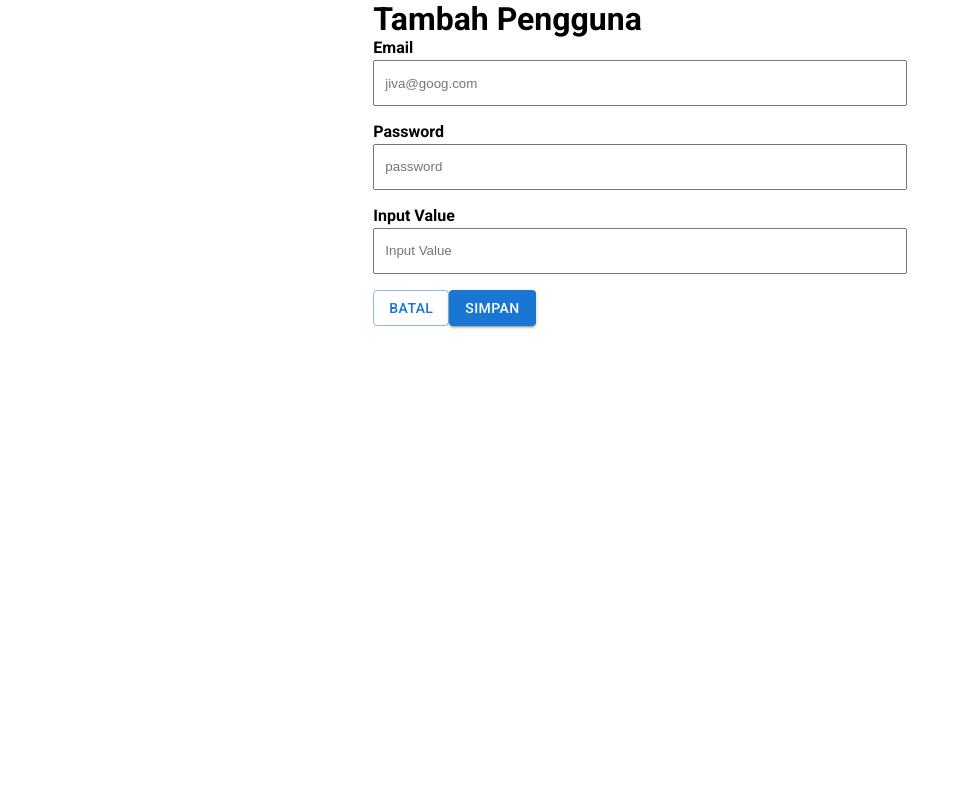
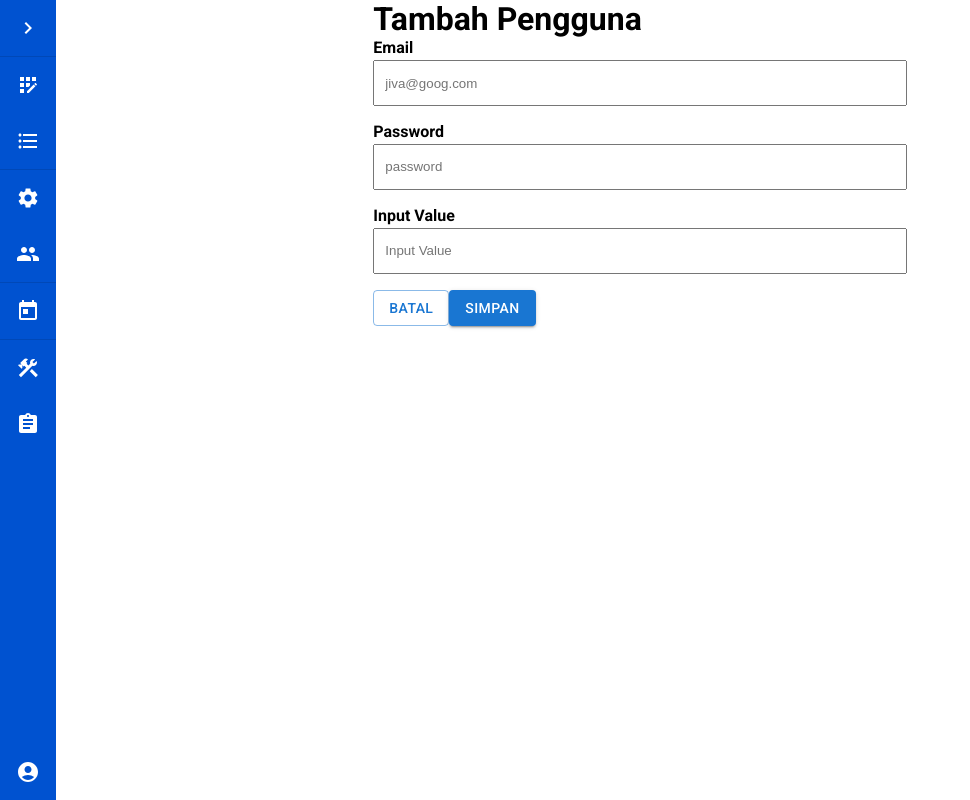
Before and after one commit to dnswd/jiva, a Next.js app: page /pengaturan-pengguna/tambah in a window 1280 px wide. Shown: the whole page, without its empty margins (0-970 px from the left). Built offline with nearby package versions, Linux system fonts and the light colour scheme.

Commit message:
red: implement sidebar to pengaturan pengguna

```diff
--- a/components/pages/pengaturan-pengguna/index.js
+++ b/components/pages/pengaturan-pengguna/index.js
@@ -12,6 +12,7 @@ import TableContainer from '@mui/material/TableContainer'
 import TableHead from '@mui/material/TableHead'
 import TableRow from '@mui/material/TableRow'
 import Link from '@mui/material/Link'
+import Sidebar from '@components/Sidebar'
 
 const PengaturanPenggunaTable = () => {
   return (
@@ -63,6 +64,7 @@ const Dashboard = () => {
 
   return (
         <main>
+          <Sidebar/>
           <h1>Pengaturan Pengguna</h1>
 
           <PengaturanPenggunaTable />
--- a/components/pages/pengaturan-pengguna/tambah.js
+++ b/components/pages/pengaturan-pengguna/tambah.js
@@ -6,6 +6,7 @@ import styled from "styled-components"
 import { Formik, Field, Form } from "formik"
 import Button from "@mui/material/Button"
 import TextInput from "components/common/TextInput"
+import Sidebar from '@components/Sidebar'
 
 const TambahForm = () => {
   return (
@@ -36,6 +37,7 @@ const Tambah = () => {
 
   return (
     <main>
+      <Sidebar/>
       <h1>Tambah Pengguna</h1>
       <Formik
         initialValues={{
```
Also changed, not shown: 1 other file (tests, documents, lock files or other folders). Lines whose indentation alone changed are shown as unchanged.
